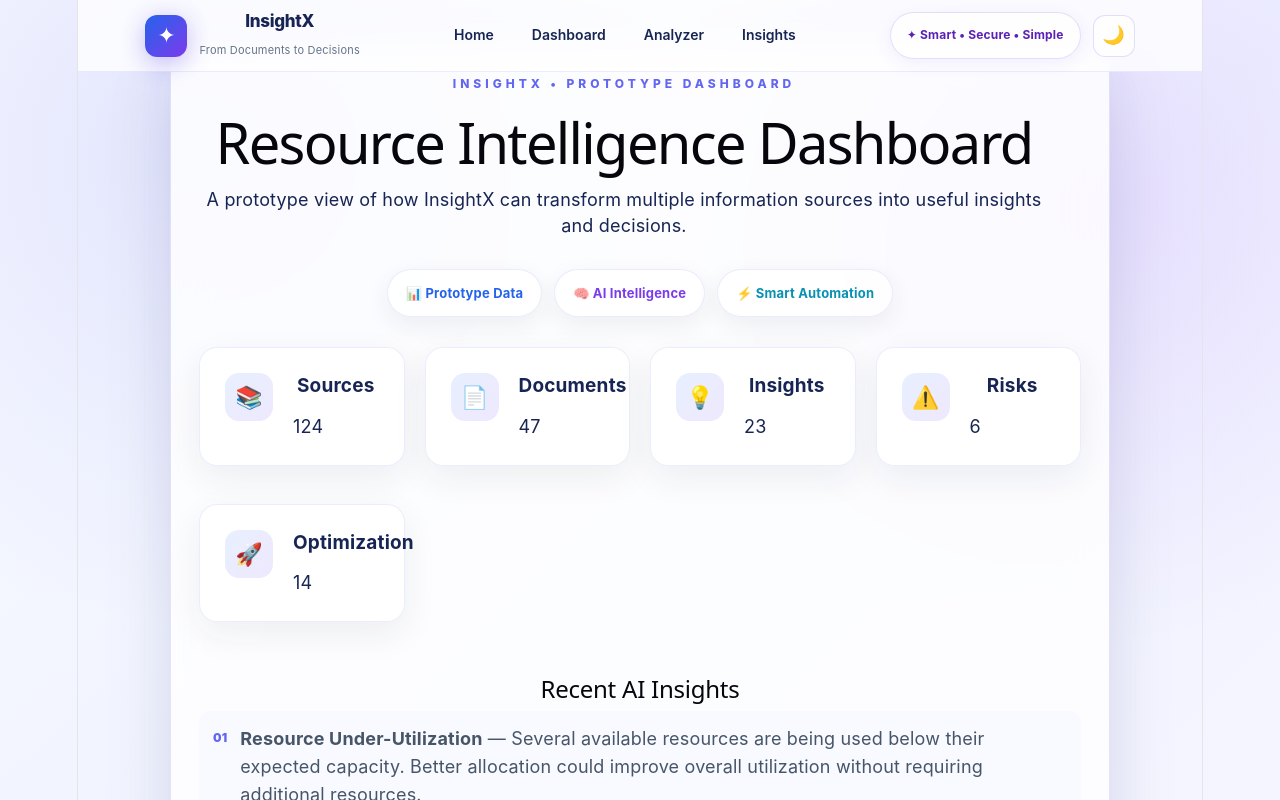
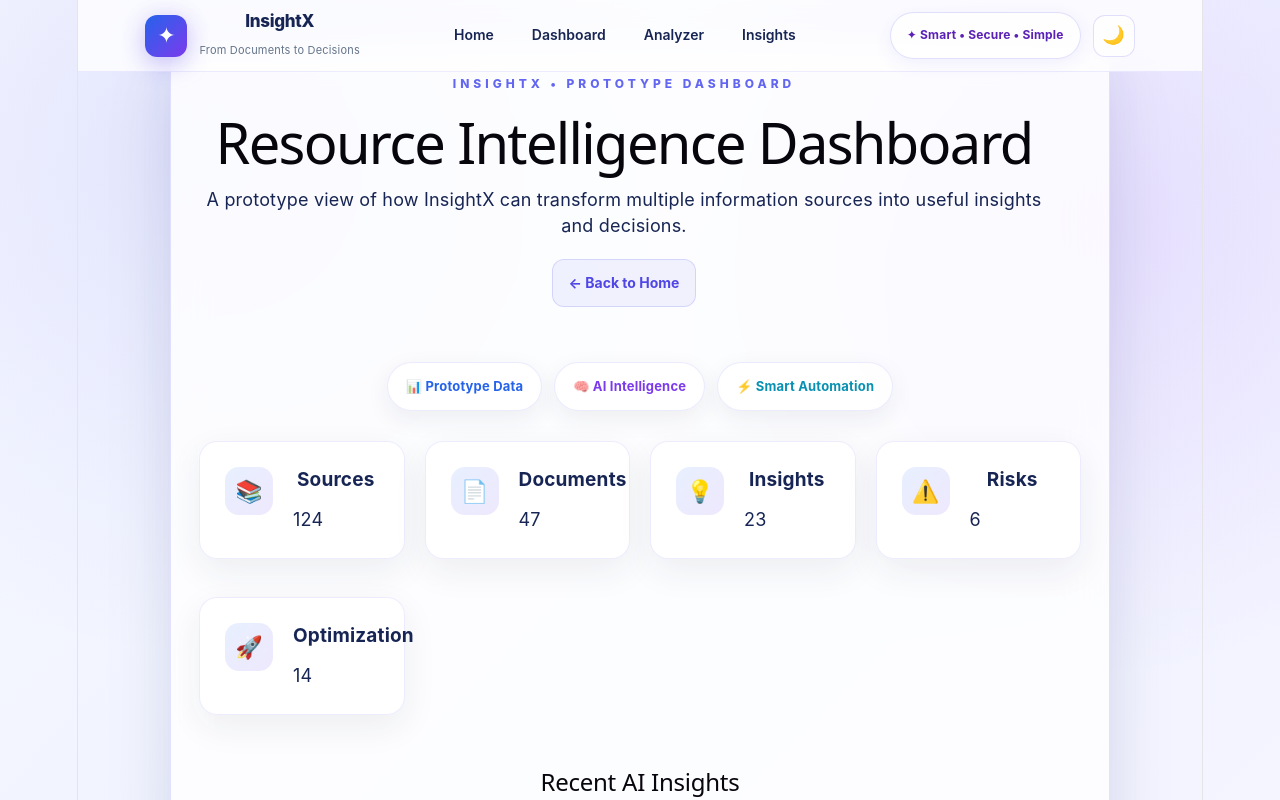
Before and after one commit to Krishna-199221/SIH26202-AI-Document-Insight, a React app in the folder frontend/: page / in a window 1280 px wide. Both pictures are taken after a click on the button "Dashboard". Shown: the top 800 px of the page. Built offline with nearby package versions, Linux system fonts and the light colour scheme; the HTML template or start-up script is replaced by a standard one.

Commit message:
Update App.jsx

```diff
--- a/frontend/src/App.jsx
+++ b/frontend/src/App.jsx
@@ -504,6 +504,14 @@ Smart India Hackathon
       <p>
         {text}
       </p>
+
+      <button
+        className="back-button"
+        onClick={goToHome}
+        style={{ marginTop: "20px" }}
+      >
+        ← Back to Home
+      </button>
     </div>
   )
 
```
